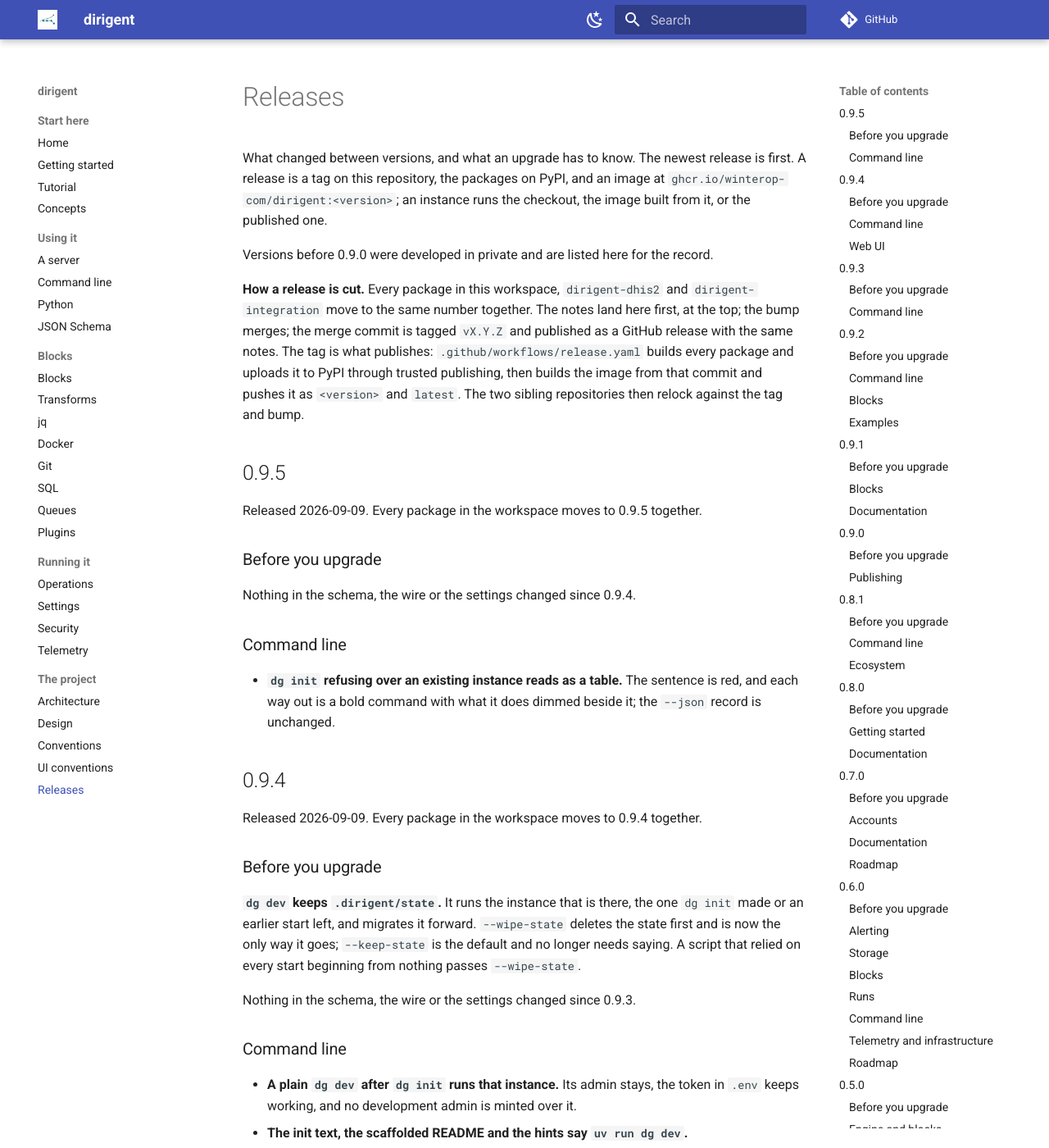
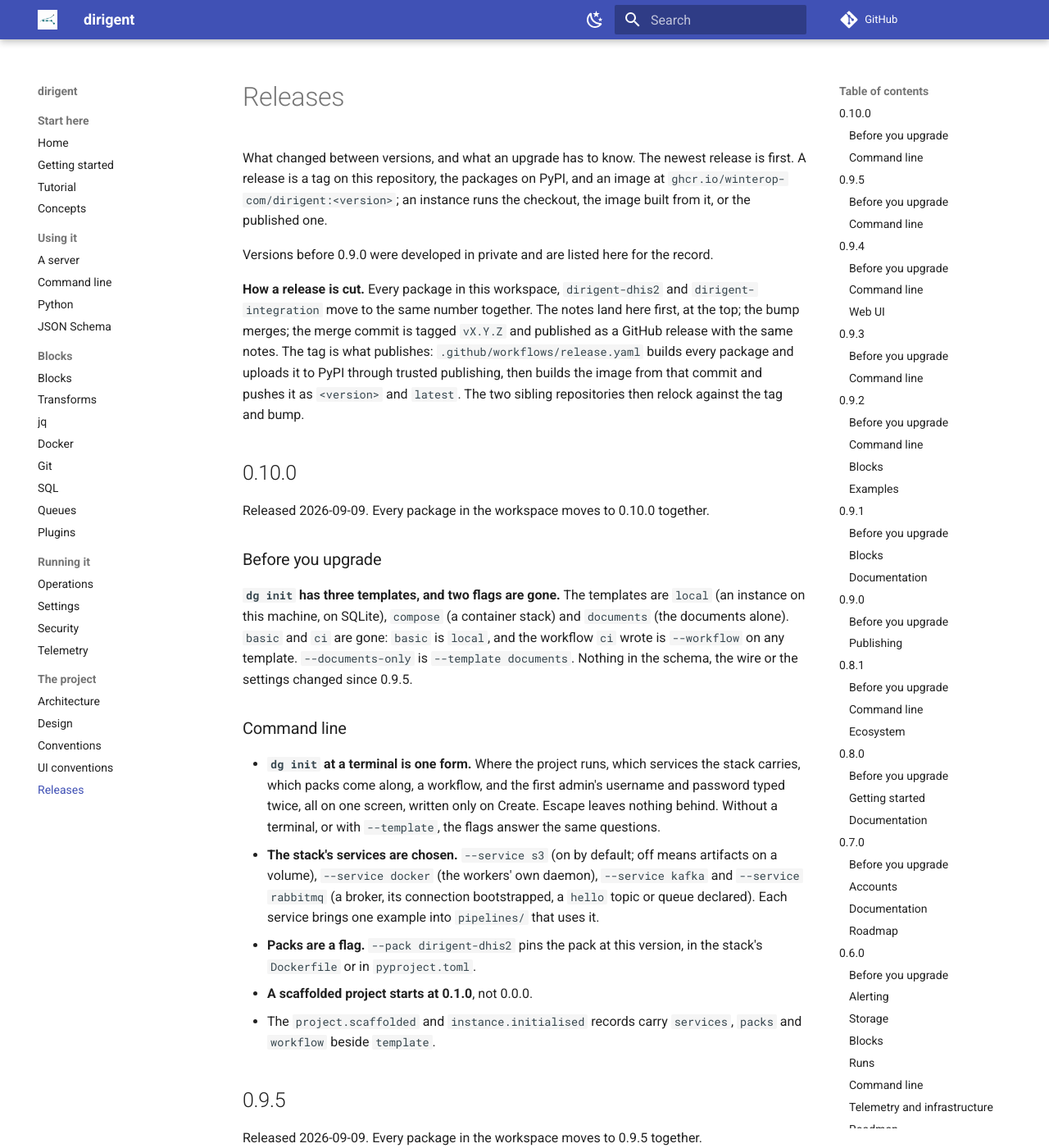
Before and after one commit to winterop-com/dirigent, an MkDocs documentation site: the page built from docs/releases.md, in a window 1280 px wide and 1400 px high. Shown: the whole window at 82% size. Built offline with MkDocs 1.6.1 and Material for MkDocs 9.7.7, drawn with Linux system fonts in a browser that asks for light colours; comment, search, counter and statistics services are not loaded.

Commit message:
chore: release 0.10.0

```diff
--- a/docs/releases.md
+++ b/docs/releases.md
@@ -14,6 +14,34 @@ with the same notes. The tag is what publishes: `.github/workflows/release.yaml`
 package and uploads it to PyPI through trusted publishing, then builds the image from that
 commit and pushes it as `<version>` and `latest`. The two sibling repositories then relock
 against the tag and bump.
+
+## 0.10.0
+
+Released 2026-09-09. Every package in the workspace moves to 0.10.0 together.
+
+### Before you upgrade
+
+**`dg init` has three templates, and two flags are gone.** The templates are `local` (an
+instance on this machine, on SQLite), `compose` (a container stack) and `documents` (the documents alone).
+`basic` and `ci` are gone: `basic` is `local`, and the workflow `ci` wrote is `--workflow` on
+any template. `--documents-only` is `--template documents`. Nothing in the schema, the wire or
+the settings changed since 0.9.5.
+
+### Command line
+
+- **`dg init` at a terminal is one form.** Where the project runs, which services the stack
+  carries, which packs come along, a workflow, and the first admin's username and password
+  typed twice, all on one screen, written only on Create. Escape leaves nothing behind. Without
+  a terminal, or with `--template`, the flags answer the same questions.
+- **The stack's services are chosen.** `--service s3` (on by default; off means artifacts on a
+  volume), `--service docker` (the workers' own daemon), `--service kafka` and
+  `--service rabbitmq` (a broker, its connection bootstrapped, a `hello` topic or queue
+  declared). Each service brings one example into `pipelines/` that uses it.
+- **Packs are a flag.** `--pack dirigent-dhis2` pins the pack at this version, in the stack's
+  `Dockerfile` or in `pyproject.toml`.
+- **A scaffolded project starts at 0.1.0**, not 0.0.0.
+- The `project.scaffolded` and `instance.initialised` records carry `services`, `packs` and
+  `workflow` beside `template`.
 
 ## 0.9.5
 
```
Also changed, not shown: 13 other files.
